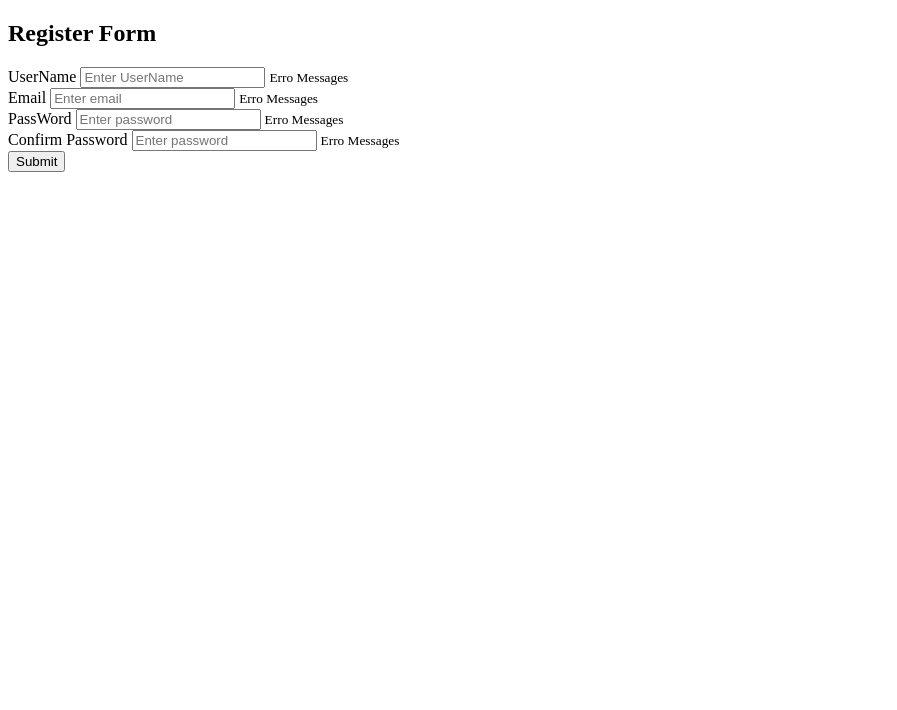
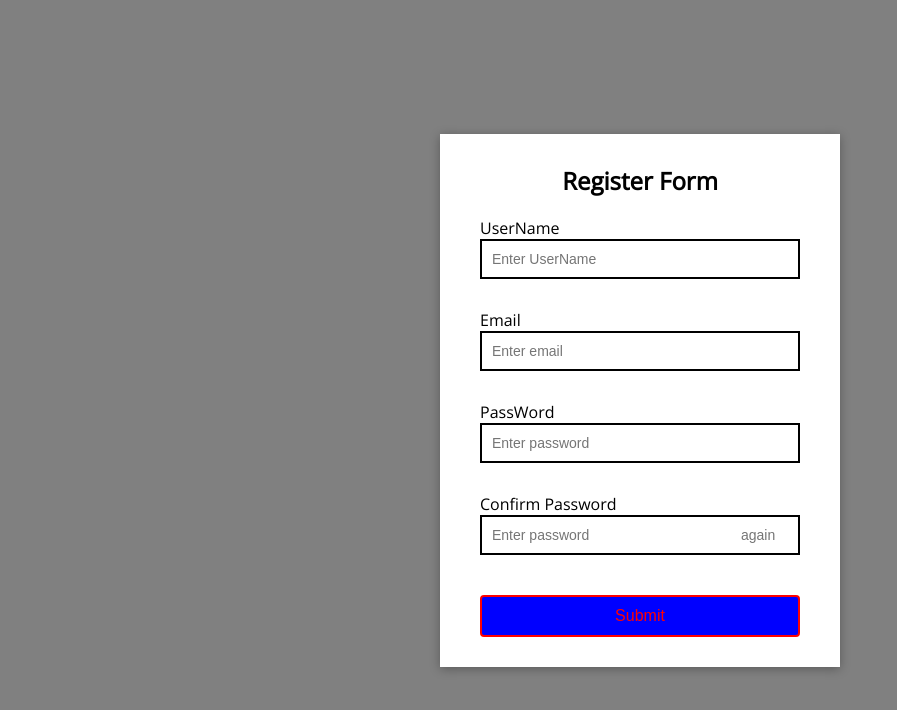
Before and after one commit to sanjayprasadF5/JavaScript_Project, a plain HTML site: page Form_Validator/index.html in a window 1280 px wide. Shown: the whole page, without its empty margins (0-897 px from the left). Drawn offline with nearby package versions, Linux system fonts and the light colour scheme.

Commit message:
donewithCss

```diff
--- a/Form_Validator/style.css
+++ b/Form_Validator/style.css
@@ -1 +1,96 @@
 @import url("https://fonts.googleapis.com/css?family=Open+Sans&display=swap");
+
+:root{
+    --success-color:blue;
+    --error-color:red
+}
+
+* {
+	box-sizing: border-box;
+}
+
+body {
+	background-color: gray;
+	font-family: "Open Sans", sans-serif;
+	display: flex;
+	align-items: center;
+	justify-content: center;
+	min-height: 100vh;
+	margin: 0;
+}
+
+.container {
+	background-color: white;
+	border: radius 5px;
+	box-shadow: 0 2px 10px rgba(0, 0, 0, 0.3);
+	width: 400px;
+}
+
+h2 {
+	text-align: center;
+	margin: 0 0 20px;
+}
+
+.form {
+	padding: 30px 40px;
+}
+
+.form-control {
+	margin-bottom: 10px;
+	padding-bottom: 20px;
+	position: relative;
+}
+
+.form-control label{
+    color:black
+    display: block;
+    margin-bottom: 5px
+}
+
+.form-control input{
+    border:2px solid black;
+    display: block;
+    width: 100%;
+    padding: 10px;
+    font-size:14px
+}
+
+.form-control input:focus{
+ outline: 0;
+ border-color:#777
+}
+
+
+.form-control.success input{
+    color:var(--success-color)
+}
+
+.form-control.error input{
+    color:var(--error-color)
+}
+
+.form-control small {
+    color: var(--error-color);
+    position: absolute;
+    bottom: 0;
+    left: 0;
+    visibility: hidden
+
+}
+
+.form-control.error small{
+    visibility: visible
+}
+
+.form button {
+    color:red;
+    cursor: pointer;
+    background-color: blue;
+    border: 2px solid ;
+    border-radius: 4px;
+    display: block;
+    font-size:16px;
+    padding:10px;
+    margin-top: 20px;
+    width: 100%;
+}
```
